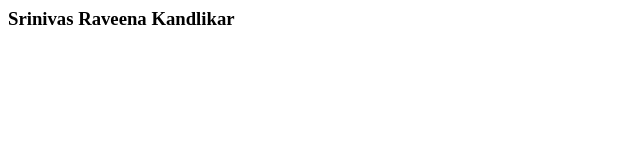
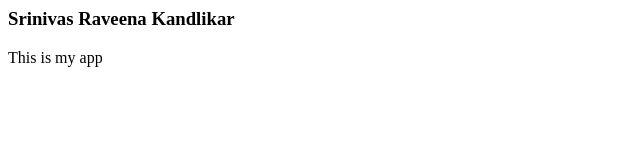
Before and after one commit to raveenab/training, a plain HTML site: page index.html in a window 1280 px wide. Shown: the whole page, without its empty margins (0-640 px from the left). Drawn offline with Linux system fonts and the light colour scheme.

Commit message:
merge data

```diff
--- a/index.html
+++ b/index.html
@@ -1,5 +1,6 @@
 <html>
 <body>
 <h3>Srinivas Raveena Kandlikar</h3>
+<p>This is my app</p>
 </body>
 </html>
```
